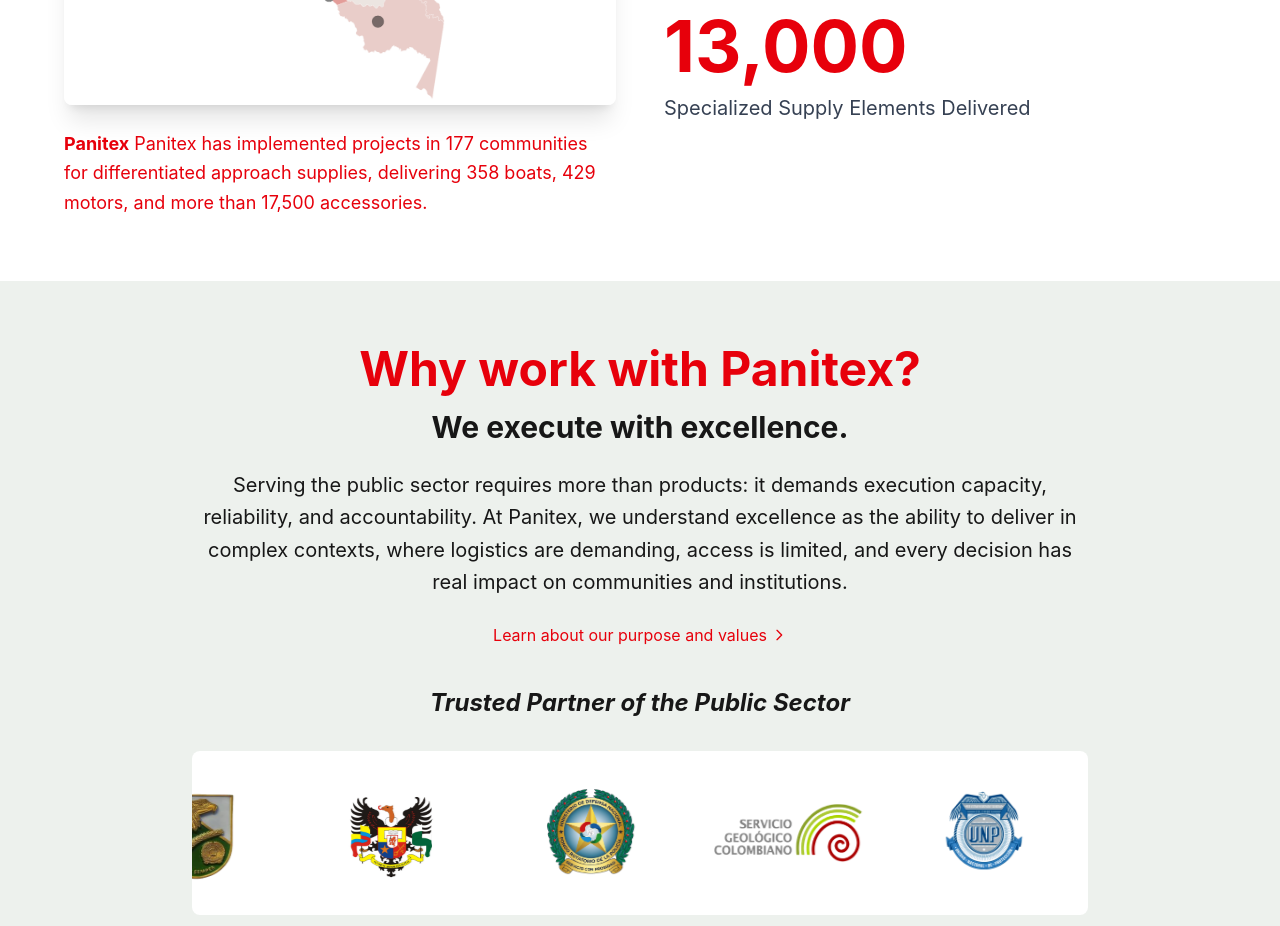
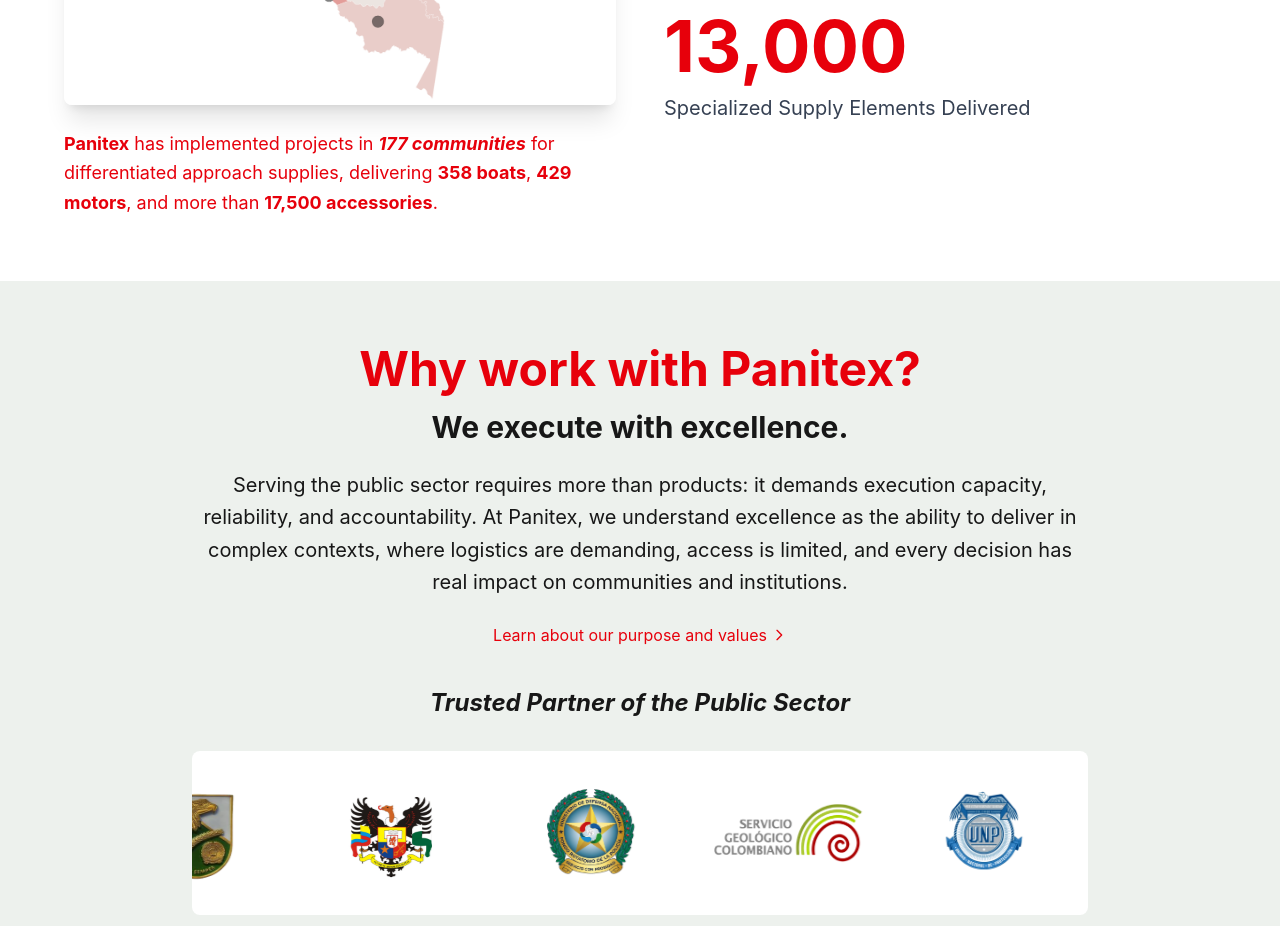
Before and after one commit to Panitex-SAS/webapp, a Next.js app: page /en in a window 1280 px wide. Shown: the part 1300-2226 px from the top of the page. Built offline with nearby package versions, Linux system fonts and the light colour scheme.

Commit message:
Added HTML tag handling for dynamic translation text.

```diff
--- a/app/[locale]/page.tsx
+++ b/app/[locale]/page.tsx
@@ -147,7 +147,12 @@
                 />
               </div>
               <p className="text-lg text-red-600 leading-relaxed">
-                <b>Panitex</b> {t('territorial.description')}
+                <b>Panitex</b>{' '}
+                {t.rich('territorial.description', {
+                  b: (chunks) => <b>{chunks}</b>,
+                  i: (chunks) => <i>{chunks}</i>,
+                  u: (chunks) => <u>{chunks}</u>
+                })}
               </p>
             </div>
 
--- a/messages/en.json
+++ b/messages/en.json
@@ -28,7 +28,7 @@
     "territorial": {
       "title": "Territorial Reach",
       "subtitle": "Impact on indigenous communities",
-      "description": "Panitex has implemented projects in 177 communities for differentiated approach supplies, delivering 358 boats, 429 motors, and more than 17,500 accessories.",
+      "description": "has implemented projects in <b><i>177 communities</i></b> for differentiated approach supplies, delivering <b>358 boats</b>, <b>429 motors</b>, and more than <b>17,500 accessories</b>.",
       "communities": "Indigenous Communities Reached",
       "contracts": "Public Contracts Executed",
       "elements": "Specialized Supply Elements Delivered"
--- a/messages/es.json
+++ b/messages/es.json
@@ -28,7 +28,7 @@
     "territorial": {
       "title": "Alcance Territorial",
       "subtitle": "Impacto en comunidades indígenas",
-      "description": "Panitex ha implementado en 177 comunidades para dotaciones de enfoque diferencial, en donde se han entregado 358 embarcaciones, 429 motores y más de 17,500 accesorios.",
+      "description": "ha implementado en <b><i>177 comunidades</i></b> para dotaciones de enfoque diferencial, en donde se han entregado <b>358 embarcaciones</b>, <b>429 motores</b> y más de <b>17,500 accesorios</b>.",
       "communities": "Comunidades Indígenas Alcanzadas",
       "contracts": "Contratos Públicos Ejecutados",
       "elements": "Elementos de Dotaciones Especializadas Entregadas"
```
